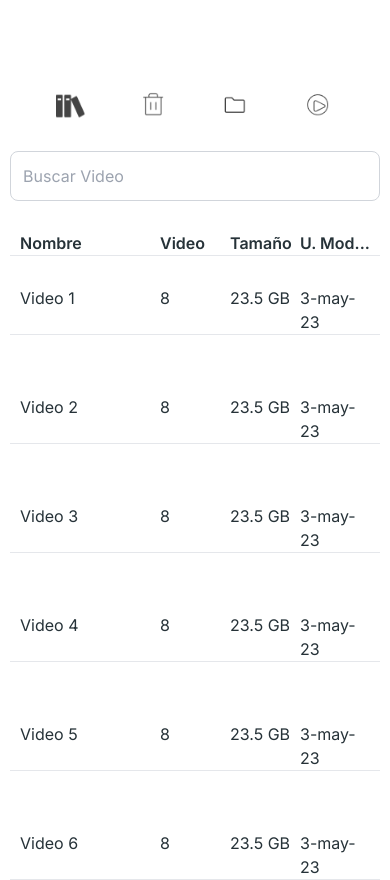
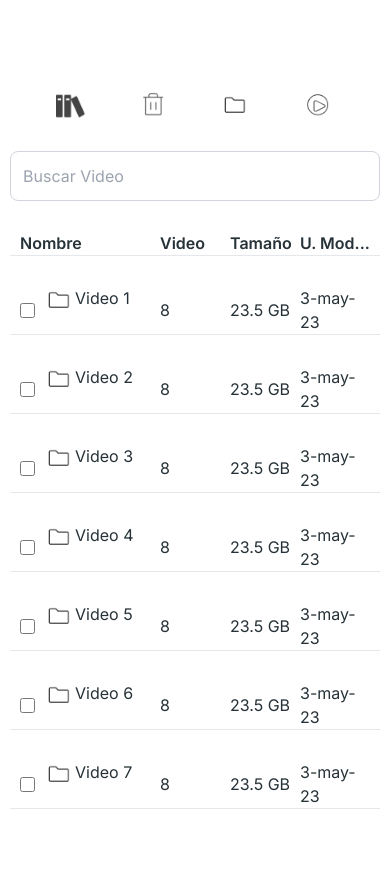
Before and after one commit to JAPACX/Dashboard-Video-Tool, a Next.js app: page /1/dashboard in a window 390 px wide. After the commit the page ends 844 px from the top, so only its background shows below. Built offline with nearby package versions, Linux system fonts and the light colour scheme.

Commit message:
fix responsive design dashboard

```diff
--- a/src/app/[user]/dashboard/components/Videos.tsx
+++ b/src/app/[user]/dashboard/components/Videos.tsx
@@ -1,7 +1,8 @@
 import React from "react";
-
+import Image from "next/image";
 interface Props {
   title: string;
+  icon: any;
   amount: number;
   size: string;
   lastModified: string;
@@ -10,15 +11,24 @@ interface Props {
 const Videos: React.FC<Props> = ({
   title,
   amount,
+  icon,
   size,
   lastModified,
 }: Props) => {
   return (
-    <div className="justify-center grid grid-cols-5 border-b-[1px] my-[30px] px-[10px]">
-      <p className="col-span-2">{title}</p>
-      <p className="col-span-1">{amount}</p>
-      <p className="col-span-1">{size}</p>
-      <p className="col-span-1">{lastModified}</p>
+    <div className="justify-center grid grid-cols-5 border-b-[1px] mt-[30px] px-[10px]">
+      <div className="col-span-2 flex justify-start">
+        <input
+          type="checkbox"
+          className="mr-[10px] h-[15px] w-[15px] md:h-[20px] md:w-[20px] cursor-pointer self-center"
+        />
+        <Image src={icon} alt={title} className="h-[30px] w-[30px]  " />
+        <p>{title}</p>
+      </div>
+
+      <p className="col-span-1 flex items-center">{amount}</p>
+      <p className="col-span-1 flex items-center">{size}</p>
+      <p className="col-span-1 flex items-center">{lastModified}</p>
     </div>
   );
 };
--- a/src/app/[user]/dashboard/page.tsx
+++ b/src/app/[user]/dashboard/page.tsx
@@ -11,7 +11,12 @@ import trashImg from "@/assets/trash.png";
 
 const Dashboard = () => {
   return (
-    <div className="flex justify-center w-full items-center h-full  px-[10px]">
+    <motion.div
+      initial={{ x: 1200 }}
+      animate={{ x: 0 }}
+      transition={{ duration: 0.7, ease: "easeInOut" }}
+      className="flex justify-center w-full items-center h-full  px-[10px]"
+    >
       <div className="bg-white flex justify-center items-center w-full h-[95%] rounded-xl">
         <div className="flex w-full h-full">
           <div className="flex flex-col w-full">
@@ -20,7 +25,7 @@ const Dashboard = () => {
                 <motion.div
                   whileHover={{ scale: 1.05 }}
                   whileTap={{ scale: 0.8 }}
-                  className="flex cursor-pointer hover:bg-[#dbdbdb] p-[10px] rounded-xl items-center"
+                  className="flex cursor-pointer hover:bg-[#e9e8e8] focus:bg-[#dbdbdb] p-[10px] rounded-xl items-center"
                 >
                   <Image
                     src={bookImg}
@@ -32,7 +37,7 @@ const Dashboard = () => {
                 <motion.div
                   whileHover={{ scale: 1.05 }}
                   whileTap={{ scale: 0.8 }}
-                  className="flex cursor-pointer hover:bg-[#dbdbdb] p-[10px] rounded-xl items-center"
+                  className="flex cursor-pointer hover:bg-[#e9e8e8] focus:bg-[#dbdbdb] p-[10px] rounded-xl items-center"
                 >
                   <Image
                     src={trashImg}
@@ -46,7 +51,7 @@ const Dashboard = () => {
                 <motion.div
                   whileHover={{ scale: 1.05 }}
                   whileTap={{ scale: 0.8 }}
-                  className="flex  justify-center items-center cursor-pointer  hover:bg-[#dbdbdb] p-[10px] rounded-xl"
+                  className="flex  justify-center items-center cursor-pointer  hover:bg-[#e9e8e8] focus:bg-[#dbdbdb] p-[10px] rounded-xl"
                 >
                   <Image
                     src={folderImg}
@@ -58,7 +63,7 @@ const Dashboard = () => {
                 <motion.div
                   whileHover={{ scale: 1.05 }}
                   whileTap={{ scale: 0.8 }}
-                  className="flex  justify-center items-center cursor-pointer hover:bg-[#dbdbdb] p-[10px] rounded-xl"
+                  className="flex  justify-center items-center cursor-pointer hover:bg-[#e9e8e8] focus:bg-[#dbdbdb] p-[10px] rounded-xl"
                 >
                   <Image
                     src={playerImg}
@@ -82,9 +87,11 @@ const Dashboard = () => {
               </p>
             </div>
 
-            {data.map((data) => (
+            <div className="max-h-[600px] overflow-y-auto">
+              {data.map((data, index) => (
                 <Videos
-                key={data.title}
+                  key={index}
+                  icon={data.icon}
                   title={data.title}
                   amount={data.amount}
                   size={data.size}
@@ -95,6 +102,7 @@ const Dashboard = () => {
           </div>
         </div>
       </div>
+    </motion.div>
   );
 };
 
@@ -102,39 +110,108 @@ export default Dashboard;
 
 const data = [
   {
+    icon: folderImg,
     title: "Video 1",
     amount: 8,
     size: "23.5 GB",
     lastModified: "3-may-23",
   },
   {
+    icon: folderImg,
     title: "Video 2",
     amount: 8,
     size: "23.5 GB",
     lastModified: "3-may-23",
   },
   {
+    icon: folderImg,
     title: "Video 3",
     amount: 8,
     size: "23.5 GB",
     lastModified: "3-may-23",
   },
   {
+    icon: folderImg,
     title: "Video 4",
     amount: 8,
     size: "23.5 GB",
     lastModified: "3-may-23",
   },
   {
+    icon: folderImg,
     title: "Video 5",
     amount: 8,
     size: "23.5 GB",
     lastModified: "3-may-23",
   },
   {
+    icon: folderImg,
     title: "Video 6",
     amount: 8,
     size: "23.5 GB",
     lastModified: "3-may-23",
   },
+  {
+    icon: folderImg,
+    title: "Video 7",
+    amount: 8,
+    size: "23.5 GB",
+    lastModified: "3-may-23",
+  },
+  {
+    icon: folderImg,
+    title: "Video 8",
+    amount: 8,
+    size: "23.5 GB",
+    lastModified: "3-may-23",
+  },
+  {
+    icon: folderImg,
+    title: "Video 9",
+    amount: 8,
+    size: "23.5 GB",
+    lastModified: "3-may-23",
+  },
+  {
+    icon: folderImg,
+    title: "Video 7",
+    amount: 8,
+    size: "23.5 GB",
+    lastModified: "3-may-23",
+  },
+  {
+    icon: folderImg,
+    title: "Video 8",
+    amount: 8,
+    size: "23.5 GB",
+    lastModified: "3-may-23",
+  },
+  {
+    icon: folderImg,
+    title: "Video 9",
+    amount: 8,
+    size: "23.5 GB",
+    lastModified: "3-may-23",
+  },
+  {
+    icon: folderImg,
+    title: "Video 7",
+    amount: 8,
+    size: "23.5 GB",
+    lastModified: "3-may-23",
+  },
+  {
+    icon: folderImg,
+    title: "Video 8",
+    amount: 8,
+    size: "23.5 GB",
+    lastModified: "3-may-23",
+  },
+  {
+    icon: folderImg,
+    title: "Video 9",
+    amount: 8,
+    size: "23.5 GB",
+    lastModified: "3-may-23",
+  },
 ];
--- a/src/app/[user]/dashboard/panel/panel.tsx
+++ b/src/app/[user]/dashboard/panel/panel.tsx
@@ -43,7 +43,7 @@ const Panel = () => {
     <motion.div
       initial={{ x: -900 }}
       animate={{ x: 0 }}
-      transition={{ duration: 0.5, ease: "easeInOut" }}
+      transition={{ duration: 0.7, ease: "easeInOut" }}
       className="flex justify-center items-center h-full"
     >
       <div className="bg-white flex justify-center items-center w-[90%] h-[95%] rounded-xl">
```
Also changed, not shown: src/assets/square.png (deleted). Lines whose indentation alone changed are shown as unchanged.
